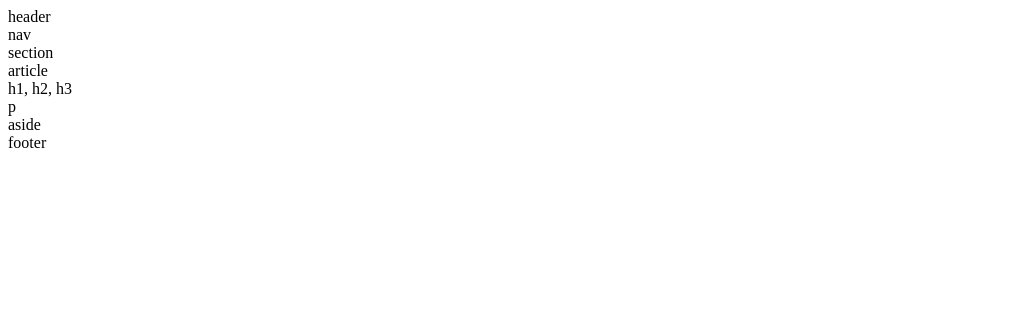
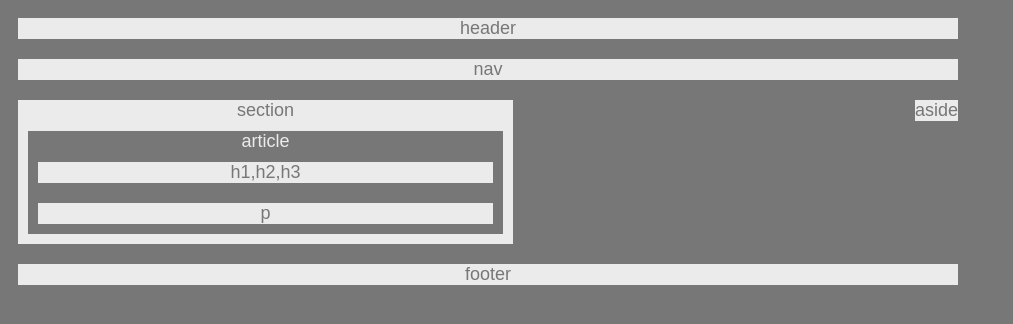
Before and after one commit to Heidijvr/HW-Wireframe, a plain HTML site: page index.html in a window 1280 px wide. Shown: the whole page, without its empty margins (0-1013 px from the left). Drawn offline with Linux system fonts and the light colour scheme.

Commit message:
First attempt at layout

```diff
--- a/index.html
+++ b/index.html
@@ -4,19 +4,41 @@
 <head>
     <meta charset="utf-8">
     <title>HW-Wireframe</title>
+    <link rel="stylesheet" type="text/css" href="style.css"/>
 </head>
+
+
 <body>
-    <div>header</div>
-    <div>nav</div>
-    <div>section
-        <div>article
-             <div>h1, h2, h3</div>
-             <div>p</div>
+    <div class="dark-on-light">
+        header
+    </div>
+    <div class="dark-on-light">
+        nav
+    </div>
+    <div>
+        <div class="dark-on-light" id="aside">
+                aside
+        </div>
+
+        <div class="dark-on-light" id="section">
+            section
+            <div class="light-on-dark">
+                article
+                <div class="dark-on-light">
+                    h1,h2,h3
+                </div>
+                <div class="dark-on-light">
+                    p
+                </div>
+            </div>
         </div>
     </div>
-    <div>aside
+
+    <div class="dark-on-light">
+        footer
     </div>
-    <div>footer</div>
+
+
 
 </body>
 
--- a/style.css
+++ b/style.css
@@ -1,7 +1,30 @@
 body {
     font-family: "Arial", "Helvetica Neue", "Helvetica", "sans-serif";
-    color: #777;
+    color: rgb(235, 14, 243);
     background: #777;
     width: 960px;
     font-size: 18px;
+    text-align: center;
 }
+
+.dark-on-light {
+    background: #ebebeb;
+    color: #777;
+    border-width: 10px;
+    border-style: solid;
+ }
+
+.light-on-dark {
+    background: #777;
+    color: #ebebeb;
+    border-width: 10px;
+    border-style: solid;
+}
+
+#section {
+    width: 495px;
+}
+
+#aside {
+    float: right;
+}
```
